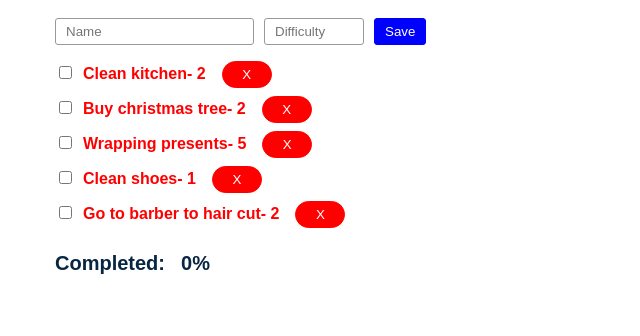
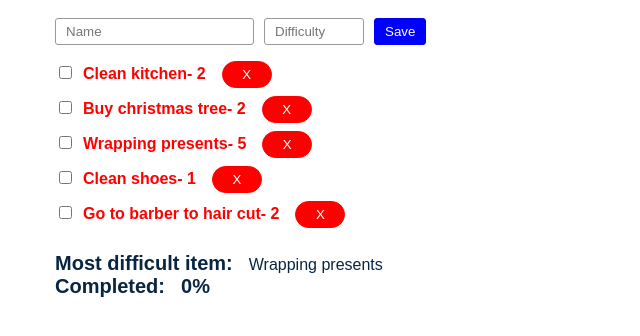
Before and after one commit to vorenus85/cubix-frontend-week-5, a plain HTML site: page index.html in a window 1280 px wide. Shown: the part 40-376 px from the top of the page, without its empty margins (0-640 px from the left). Drawn offline with Linux system fonts and the light colour scheme.

Commit message:
add most difficult item

```diff
--- a/src/css/style.css
+++ b/src/css/style.css
@@ -37,9 +37,16 @@ ul {
     max-width: 1200px;
 }
 
+.most-difficult-row,
 .completion-row {
     font-weight: 800;
     font-size: 1.25rem;
+}
+
+.most-difficult-row span {
+    font-weight: 500;
+    font-size: 1rem;
+    margin-left: 1rem;
 }
 
 .completion-rate {
--- /dev/null
+++ b/src/js/modules/data/sortTodo.js
@@ -0,0 +1,15 @@
+export const sortDifficultyAsc = (todos) => {
+    const copyTodos = [...todos];
+
+    return copyTodos.sort((a, b) => {
+        return a.difficulty - b.difficulty;
+    });
+};
+
+export const sortDifficultyDesc = (todos) => {
+    const copyTodos = [...todos];
+
+    return copyTodos.sort((a, b) => {
+        return b.difficulty - a.difficulty;
+    });
+};
--- a/src/js/modules/events/addTodo.js
+++ b/src/js/modules/events/addTodo.js
@@ -53,6 +53,7 @@ export const addTodo = () => {
                 todoNameEl.value = "";
                 todoDifficultyEl.value = "";
                 renderCompletionRate();
+                renderMostDifficultTodo();
             }
         }
     });
--- a/src/js/modules/events/removeTodo.js
+++ b/src/js/modules/events/removeTodo.js
@@ -1,3 +1,4 @@
+import { renderMostDifficultTodo } from "/src/js/modules/ui/renderMostDifficultTodo.js";
 import { CLASS_JS_TODO_LIST } from "/src/js/modules/constants/index.js";
 import { todos } from "/src/js/modules/data/todos.js";
 import { renderCompletionRate } from "/src/js/modules/ui/renderCompletionRate.js";
@@ -17,6 +18,7 @@ export const removeTodo = () => {
             todos.splice(actualTodoIndex, 1);
             todoLi.remove();
             renderCompletionRate();
+            renderMostDifficultTodo();
         }
     });
 };
--- /dev/null
+++ b/src/js/modules/ui/renderMostDifficultRow.js
@@ -0,0 +1,15 @@
+export const renderMostDifficultRow = () => {
+    const el = document.createElement("div");
+    el.classList.add("most-difficult-row");
+
+    const text = document.createElement("strong");
+    text.innerHTML = "Most difficult item:";
+
+    const span = document.createElement("span");
+    span.classList.add("js-most-difficulty-item");
+
+    el.append(text);
+    el.append(span);
+
+    document.querySelector(".js-todo-list").after(el);
+};
--- /dev/null
+++ b/src/js/modules/ui/renderMostDifficultTodo.js
@@ -0,0 +1,9 @@
+import { todos } from "/src/js/modules/data/todos.js";
+import { sortDifficultyDesc } from "/src/js/modules/data/sortTodo.js";
+
+export const renderMostDifficultTodo = () => {
+    const sortedTodos = sortDifficultyDesc(todos);
+
+    document.querySelector(".js-most-difficulty-item").innerHTML =
+        sortedTodos[0]?.name;
+};
--- a/src/js/todoApp.js
+++ b/src/js/todoApp.js
@@ -4,10 +4,14 @@ import { renderTodos } from "/src/js/modules/ui/renderTodos.js";
 import { toggleTodoStatus } from "/src/js/modules/events/toggleTodoStatus.js";
 import { addTodo } from "/src/js/modules/events/addTodo.js";
 import { removeTodo } from "/src/js/modules/events/removeTodo.js";
+import { renderMostDifficultRow } from "/src/js/modules/ui/renderMostDifficultRow.js";
+import { renderMostDifficultTodo } from "/src/js/modules/ui/renderMostDifficultTodo.js";
 
 export const todoApp = () => {
     const init = () => {
         renderTodos();
+        renderMostDifficultRow();
+        renderMostDifficultTodo();
         newTodoForm();
         completionRow();
         addTodo();
```
